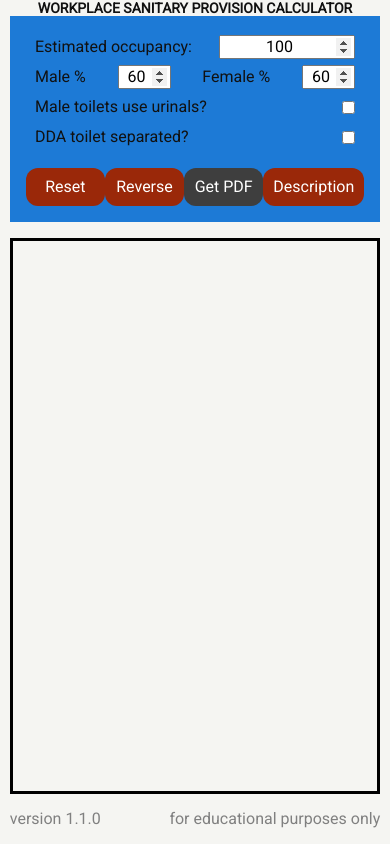
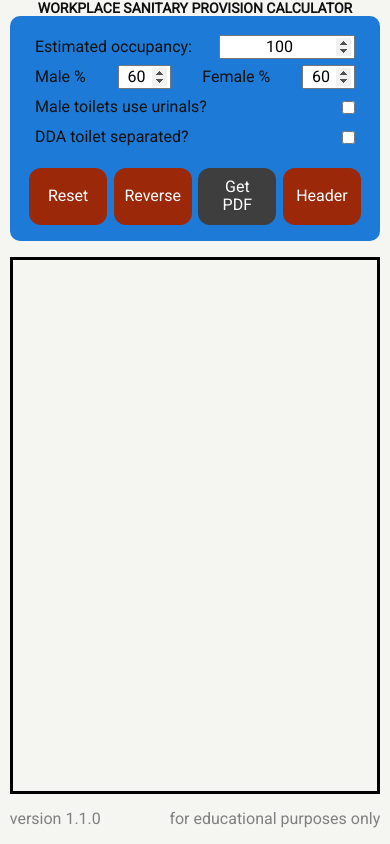
Before and after one commit to wnwarchdev/BRegsCalculator, a website built with Parcel: page index.html in a window 390 px wide. Built offline with nearby package versions, Linux system fonts and the light colour scheme.

Commit message:
fix styling to nav and button

```diff
--- a/index.html
+++ b/index.html
@@ -105,7 +105,7 @@
         <button id="resetButton">Reset</button>
         <button id="link" onclick="location.href='https://bregs-reverse-calculator.web.app/';">Reverse</button>
         <button id="pdfButton" disabled>Get PDF</button>
-        <button id="descriptionToggle"> Description </button>
+        <button id="descriptionToggle">Header</button>
       </div>
 
     </nav>
--- a/src/sass/style.scss
+++ b/src/sass/style.scss
@@ -29,6 +29,7 @@ body {
 nav {
   background-color: rgb(29, 122, 214);
   margin-bottom: 1em;
+  border-radius: 10px;
   padding: 1em;
   display: flex;
   flex-direction: row;
@@ -171,7 +172,7 @@ input[type="number"]::-webkit-outer-spin-button {
     margin-top: 1em;
     flex-direction: row;
     button {
-      width: 200px;
+      width: 170px;
     }
   }
 }
@@ -228,7 +229,7 @@ input[type="number"]::-webkit-outer-spin-button {
   #buttons {
     width: 100%;
     button {
-      width: 30%;
+      width: 23%;
     }
   }
 }
```
